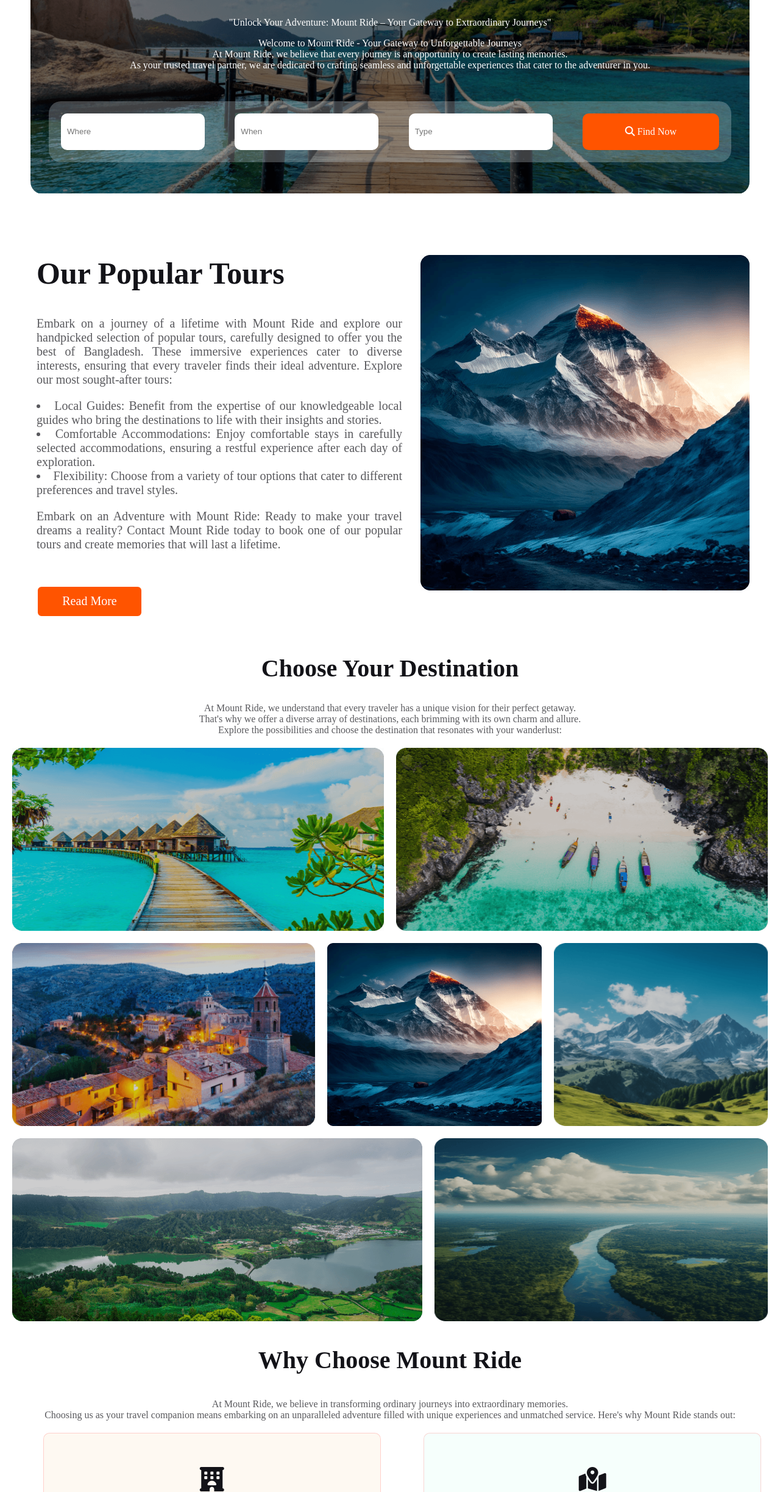
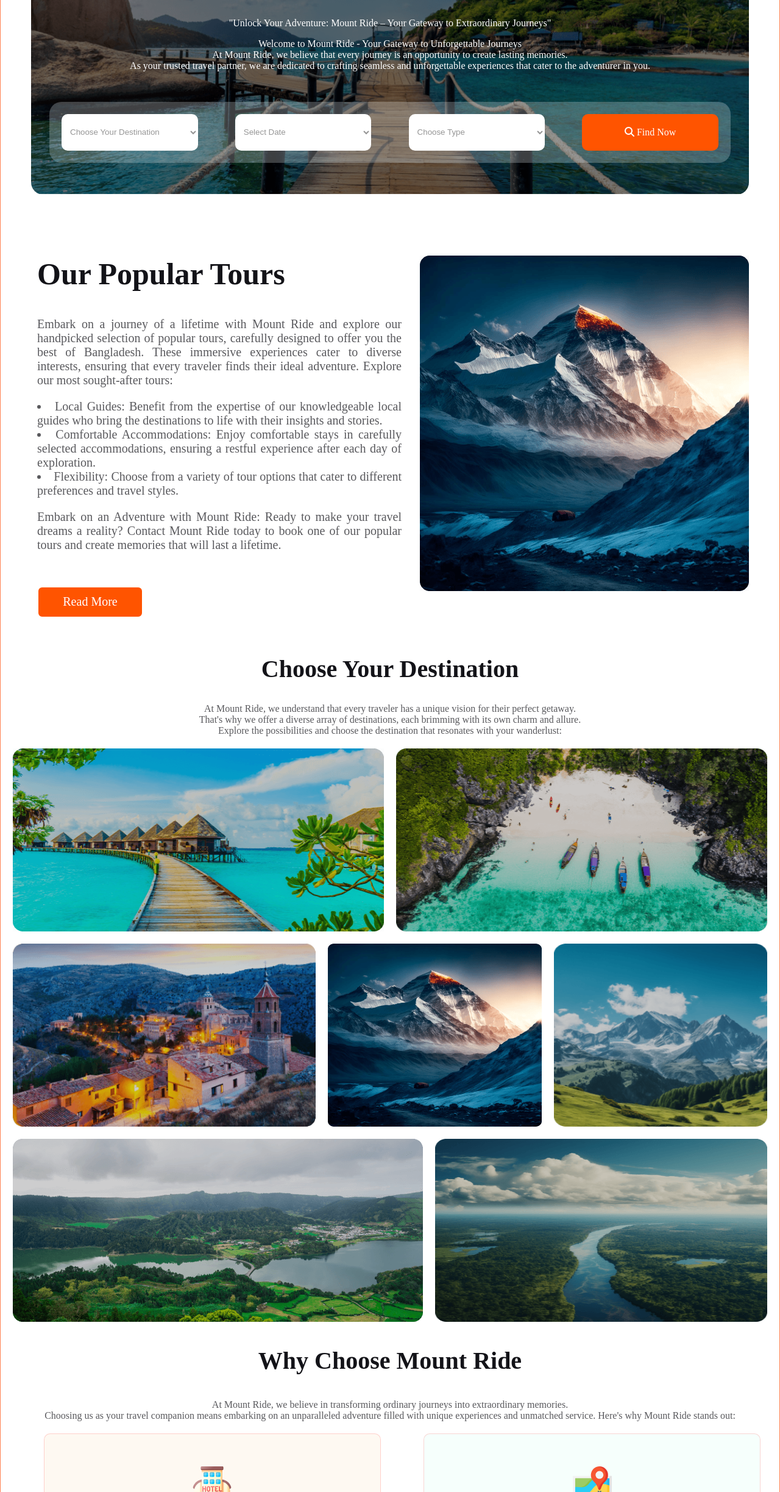
Before and after one commit to AbdullahAlNoman20/Travel-with-Mount-Ride, a plain HTML site: page index.html in a window 1280 px wide. Shown: the part 354-2800 px from the top of the page at 61% size. Drawn offline with Linux system fonts and the light colour scheme.

Commit message:
Some Correction

```diff
--- a/index.html
+++ b/index.html
@@ -48,9 +48,9 @@
             <div class="finding">
 
 
-                <input placeholder="Where" type="text" >
-                <input placeholder="When" type="text" >
-                <input placeholder="Type" type="text" >
+                <select> <option> Choose Your Destination</option></select>
+                <select> <option> Select Date</option></select>
+                <select> <option> Choose Type</option></select>
                 <button><i class="fa-solid fa-magnifying-glass"></i> Find Now</button>
 
             </div>
@@ -160,13 +160,13 @@
         <div class="Choose-box-1">
 
             <div class="box-1">
-                <h1><i class="fa-solid fa-hotel"></i> <br> Handpicked Hotels</h1>
+                <h1><img src="Images/hotel 1.png" alt=""> <br> Handpicked Hotels</h1>
                 <p>Personalized Service:
                     No two travelers are the same, and neither are our itineraries. We take pride in crafting personalized journeys that align with your interests, preferences, and travel aspirations. Your satisfaction is our top priority.</p>
             </div>
             <div class="box-2">
 
-                <h1><i class="fa-solid fa-map-location-dot"></i> <br> World Class Service</h1>
+                <h1><img src="Images/map 1.png" alt=""> <br> World Class Service</h1>
                 <p>Local Expertise:
                     Benefit from our in-depth knowledge of Bangladesh. Our team consists of passionate locals who understand the nuances of the culture, ensuring an authentic and immersive experience for every traveler.</p>
 
@@ -177,7 +177,7 @@
 
         <div class="Choose-box-2">
 
-            <h1><i class="fa-solid fa-money-bill-1-wave"></i> <br> Best Price Guarantee</h1>
+            <h1><img src="Images/price-tag 1.png" alt=""> <br> Best Price Guarantee</h1>
             <p>Transparent Pricing:
                 No hidden costs or surprises. Our transparent pricing policy ensures that you know exactly what to expect, allowing you to plan your trip with confidence and budget accordingly.</p>
 
--- a/style.css
+++ b/style.css
@@ -2,6 +2,7 @@ body{
 
     margin: 0px;
     padding: 0px;
+    border: 1px solid coral;
 
 }
 
@@ -114,14 +115,14 @@ font-size: 16px;
     justify-content: space-between;
 
 }
-.finding input {
+.finding select {
 
     margin: 20px;
     border-radius: 10px;
     width: 20%;
     padding-left: 10px;
     background-color: rgb(255, 255, 255);
-    color: white;
+    color: rgba(0, 0, 0, 0.416);
     border: 0px;
 
 }
@@ -161,7 +162,7 @@ font-size: 16px;
         height: 870px;
     }
 
-    .finding input{
+    .finding select{
 
         width: 80%;
         height: 40px;
@@ -294,6 +295,7 @@ margin-right: 50px;
 
 
 
+
 @media screen and ( max-width: 600px) {
 
     .row-1{
@@ -369,7 +371,7 @@ margin-right: 50px;
    justify-content: center;
    align-items: center;
    width: 50%;
-   height: 300px;
+   height: auto;
    position: relative;
    left: 25%;
    border: 0.5px solid rgba(255, 0, 0, 0.164);
@@ -665,7 +667,7 @@ align-items: center;
 
     background: #34343611;
     height: auto;
-    width: 100vw;
+    width: 100%;
     padding-top: 30px;
 
 
@@ -726,7 +728,7 @@ align-items: center;
 
 .footer-bottom{
 
-    width: 100vw;
+    width: 100%;
     padding: 20px 0;
     text-align: center;
     background: rgba(0, 0, 0, 0.089);
```
Also changed, not shown: Images/site-icon.jpg (deleted).
